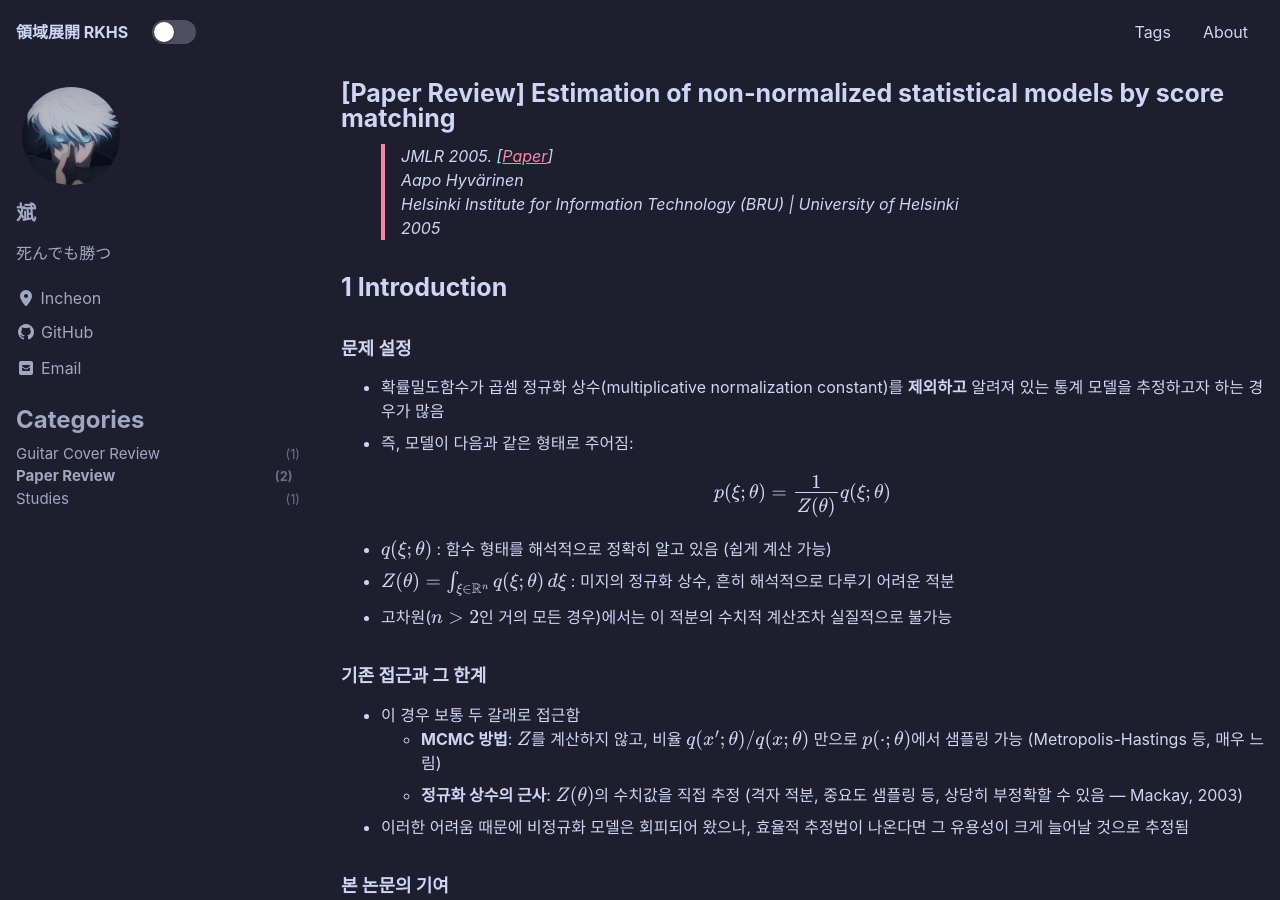
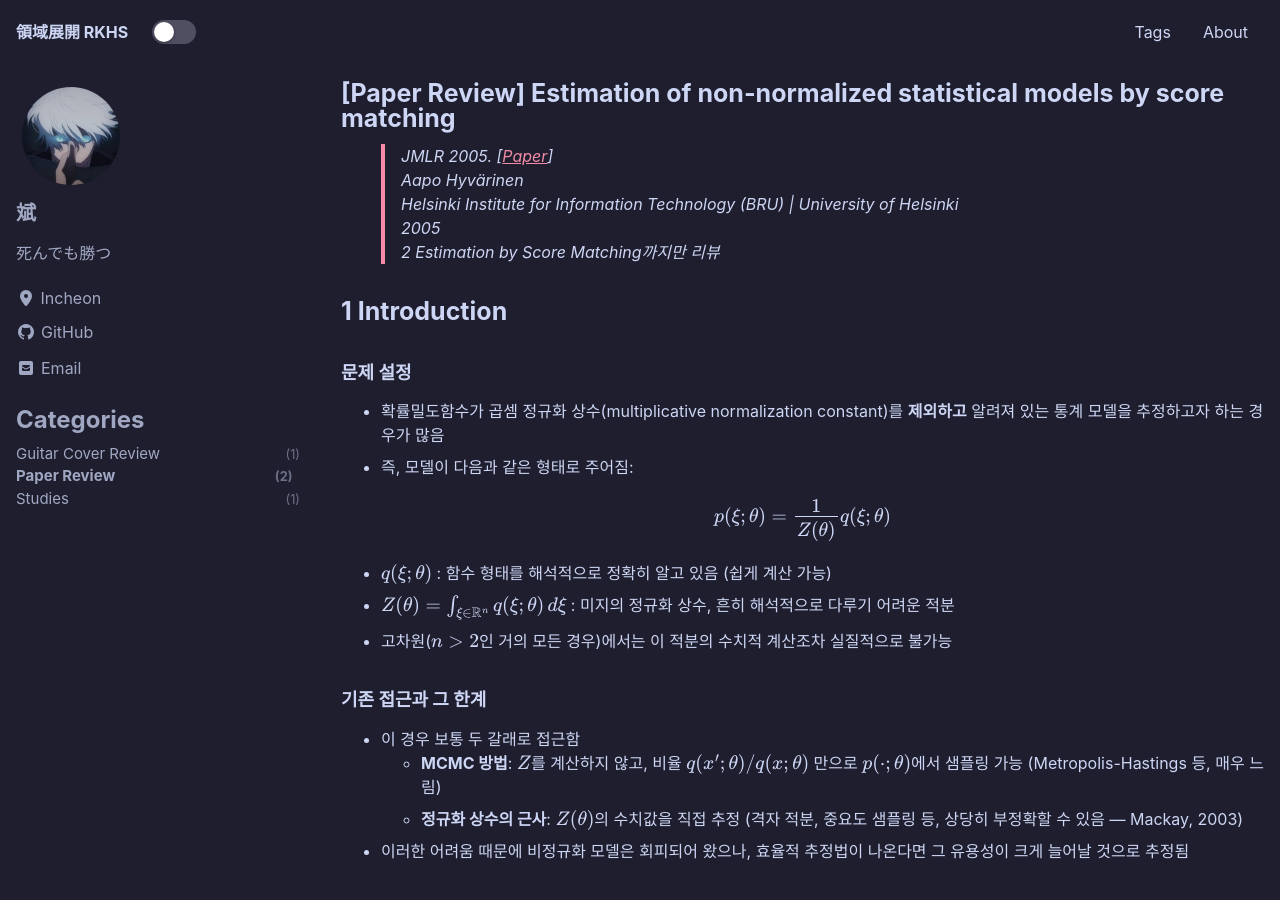
Before and after one commit to ml-bean/ml-bean.github.io, a Jekyll site: the page built from _posts/Paper Review/2026-07-12-hyvarinen2005estimation.md, in a window 1280 px wide and 900 px high. Built offline with Jekyll 4.4.1, drawn with Linux system fonts in a browser that asks for light colours; cached includes are drawn as plain includes; formulas are drawn with MathJax 3.

Commit message:
posted paper reviews

```diff
--- a/_posts/Paper Review/2026-07-12-hyvarinen2005estimation.md
+++ b/_posts/Paper Review/2026-07-12-hyvarinen2005estimation.md
@@ -13,6 +13,7 @@ classes: wide
 > Aapo Hyvärinen
 > Helsinki Institute for Information Technology (BRU) | University of Helsinki
 > 2005
+> 2 Estimation by Score Matching까지만 리뷰
 
 # 1 Introduction
 
```
